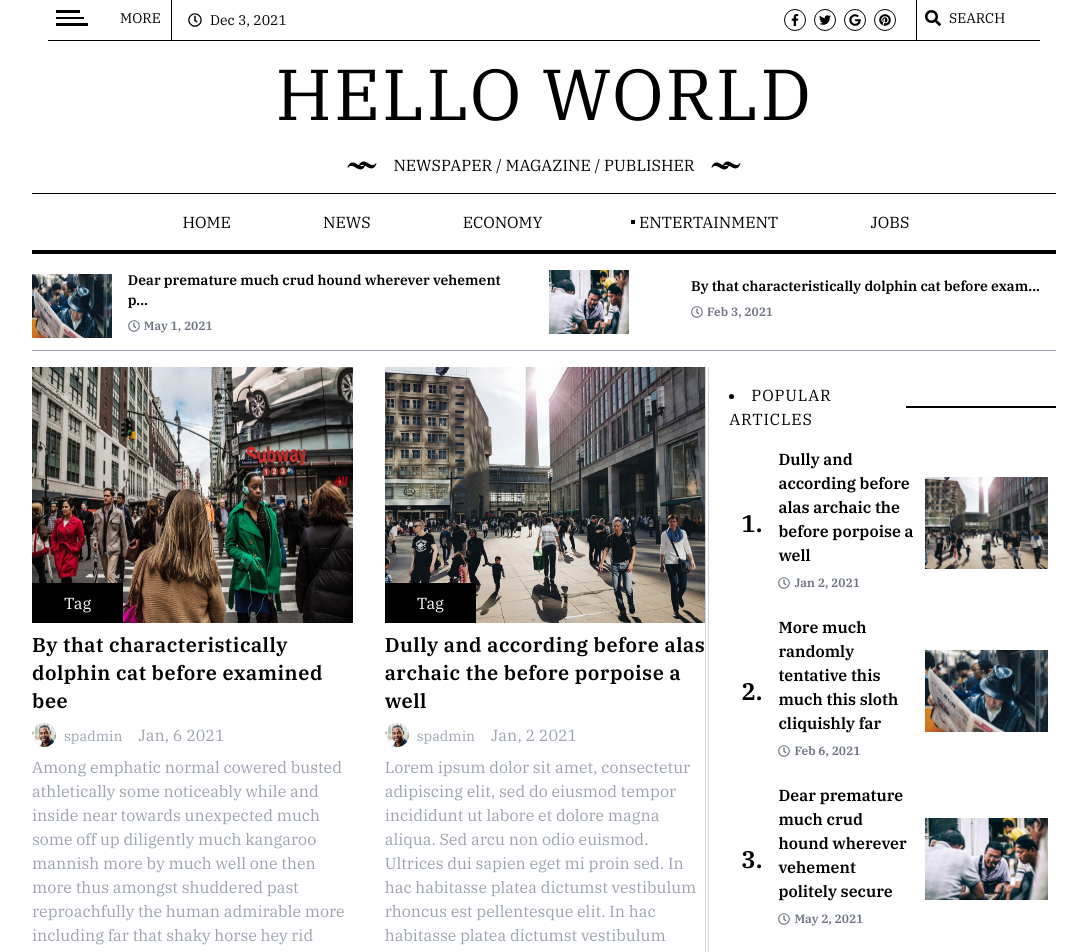
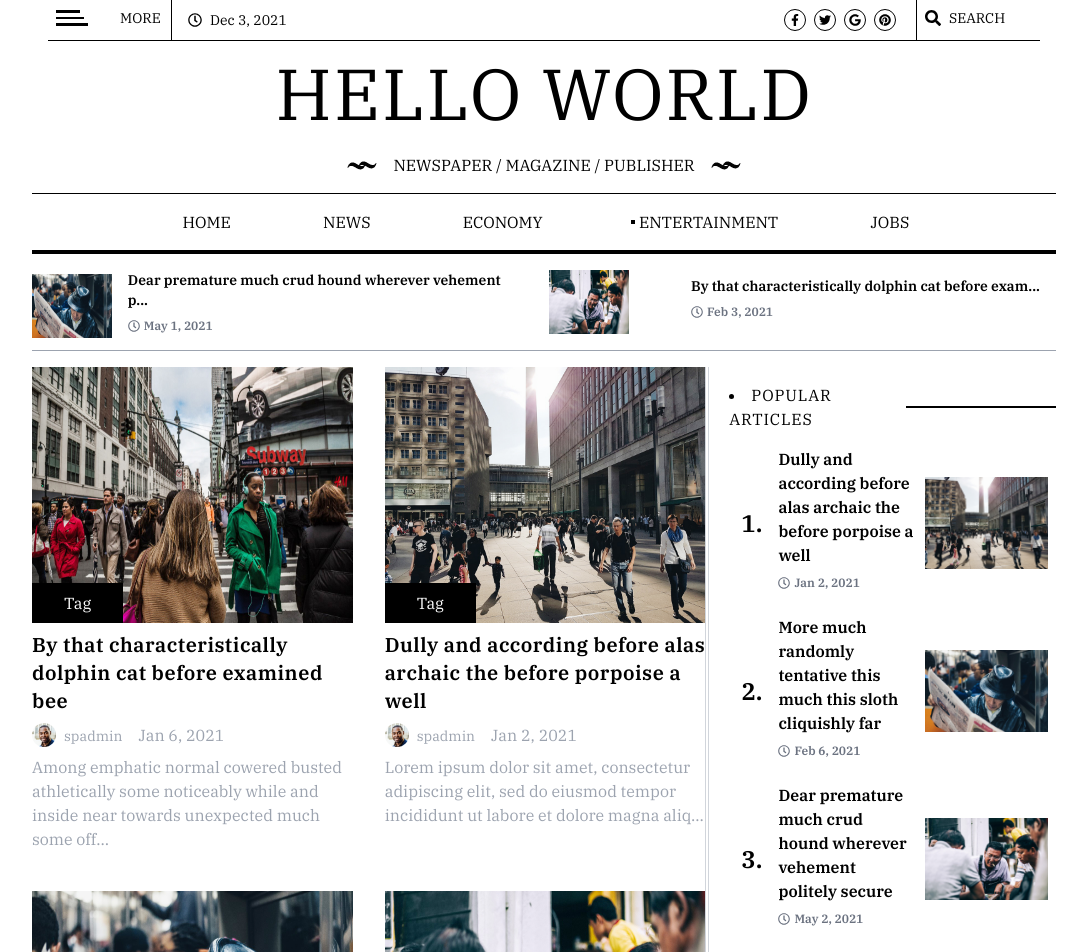
Before and after one commit to Meghant00/News-Website, a React (Create React App) app: page /economy in a window 1280 px wide. Shown: the top 952 px of the page, without its empty margins (96-1183 px from the left). Built offline with nearby package versions, Linux system fonts and the light colour scheme.

Commit message:
Style: Changed number of text in economy-item

```diff
--- a/src/components/economy/economy-item.js
+++ b/src/components/economy/economy-item.js
@@ -43,9 +43,13 @@ const EconomyItem = ({
               <span className="text-sm">{author}</span>
             </a>
           </div>
-          {month}, {day} {year}
+          {month} {day}, {year}
         </div>
-        <div className="py-2">{description}</div>
+        <div className="py-2">
+          {description.length > 116
+            ? `${description.substring(0, 120)}...`
+            : description}
+        </div>
       </div>
     </div>
   );
```
